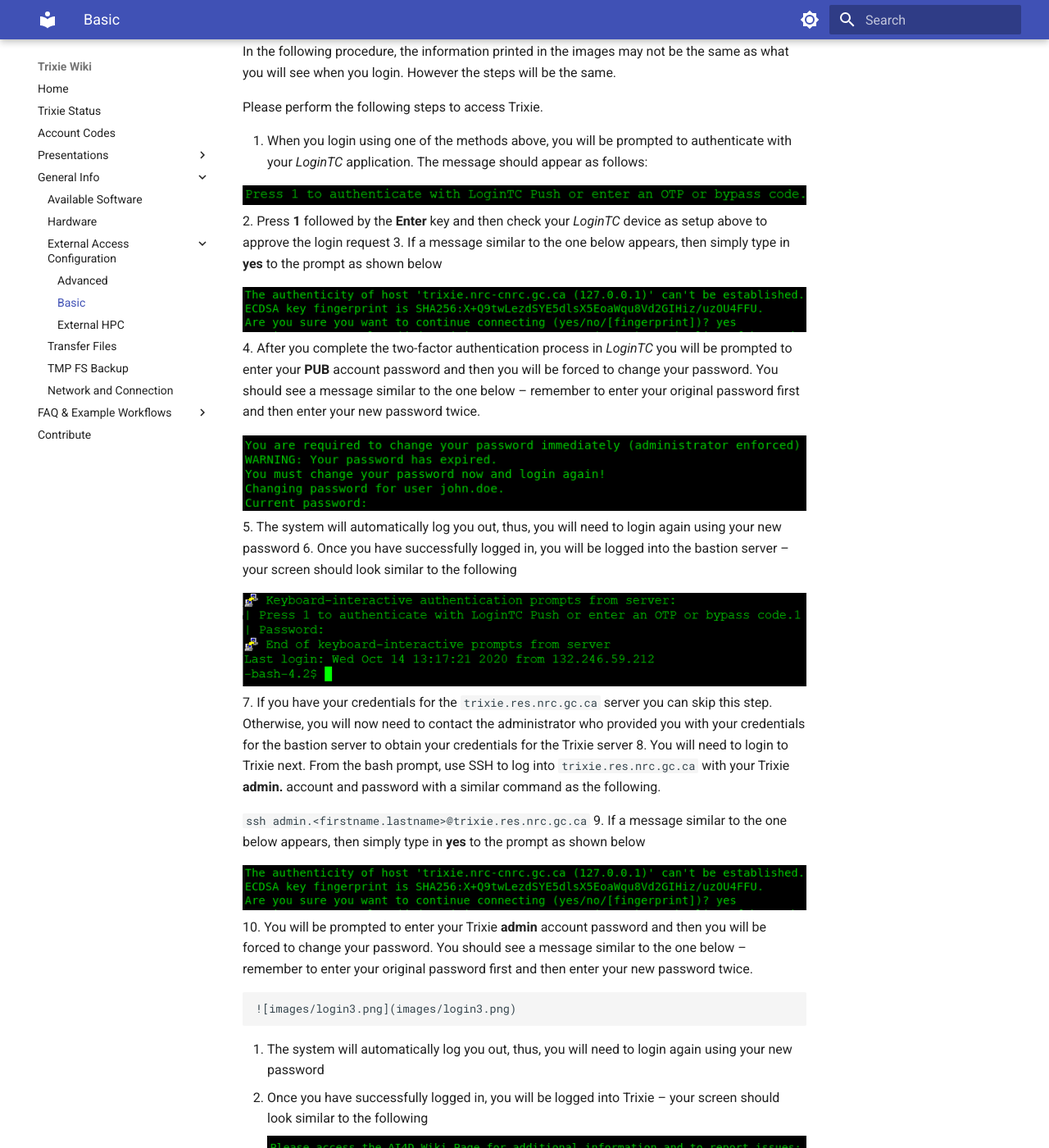
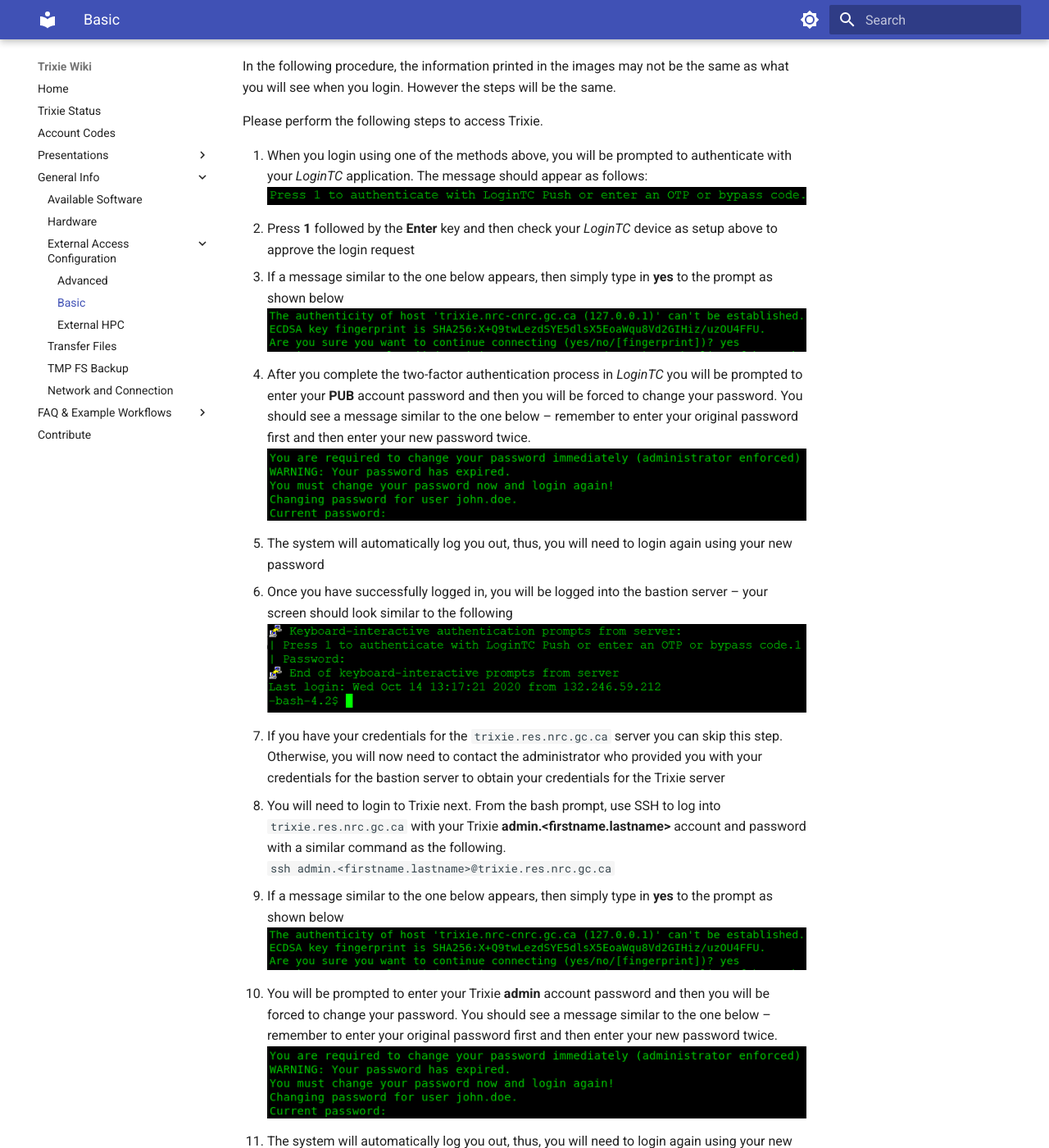
Before and after one commit to ai4d-iasc/trixie, an MkDocs documentation site: the page built from docs/External-Access-Setup.md, in a window 1280 px wide and 1400 px high, scrolled down 2250 px. Shown: the whole window at 82% size. Built offline with MkDocs 1.6.1 and Material for MkDocs 9.7.7, drawn with Linux system fonts in a browser that asks for light colours; some of the changed text lies outside the part shown.

Commit message:
Docs: Fixed formatting of external access page

```diff
--- a/docs/External-Access-Setup.md
+++ b/docs/External-Access-Setup.md
@@ -38,82 +51,105 @@
 
 Under **Session**
 
-1. Set **Host Name (or IP address)**: *<firstname.lastname>`<span>`@pub.nrc-cnrc.gc.ca `<span>`@trixie.nrc-cnrc.gc.ca*
-2. Set **Port**: *22*
-3. Add a name for **Saved Sessions** – perhaps *Bastion*
+1. Set **Host Name (or IP address)**: *<firstname.lastname\>@pub.nrc-cnrc.gc.ca@trixie.nrc-cnrc.gc.ca*
+1. Set **Port**: *22*
+1. Add a name for **Saved Sessions** – perhaps *Bastion*<br>
+   ![img](images/bastion-putty-1.png)</br>
+1. Click **Save**
 
-   ![img](images/bastion-putty-1.png)</br>
-4. Click **Save**
-
-Once the settings have been saved, you can double click on the name in the list of **Saved Sessions** to open a session to the bastion server.
+Once the settings have been saved, you can double click on the name in the list of
+**Saved Sessions** to open a session to the bastion server.
 
 ## Logging in for the First Time
 
-When you login for the first time you will be forced to change your password for both your **Pub** account and your Trixie **admin** account. Please note that when you do this, you will **be prompted for your original (or current) password first** and then you will be prompted to enter your new password twice.
+When you login for the first time you will be forced to change your password for both your **Pub**
+account and your Trixie **admin** account. Please note that when you do this, you will
+**be prompted for your original (or current) password first** and then you will be prompted to
+enter your new password twice.
 
-In the following procedure, the information printed in the images may not be the same as what you will see when you login. However the steps will be the same.
+In the following procedure, the information printed in the images may not be the same as what you
+will see when you login. However the steps will be the same.
 
 Please perform the following steps to access Trixie.
 
-1. When you login using one of the methods above, you will be prompted to authenticate with your *LoginTC* application. The message should appear as follows:
-
+1. When you login using one of the methods above, you will be prompted to authenticate with your
+   *LoginTC* application. The message should appear as follows:<br>
    ![putty](images/trixie-putty-loginTC.png)
-2. Press **1** followed by the **Enter** key and then check your *LoginTC* device as setup above to approve the login request
-3. If a message similar to the one below appears, then simply type in **yes** to the prompt as shown below
-
+1. Press **1** followed by the **Enter** key and then check your *LoginTC* device as setup above to
+   approve the login request
+1. If a message similar to the one below appears, then simply type in **yes** to the prompt as
+   shown below<br>
    ![login](images/login2.png)
-4. After you complete the two-factor authentication process in *LoginTC* you will be prompted to enter your **PUB** account password and then you will be forced to change your password. You should see a message similar to the one below – remember to enter your original password first and then enter your new password twice.
-
+1. After you complete the two-factor authentication process in *LoginTC* you will be prompted to
+   enter your **PUB** account password and then you will be forced to change your password. You
+   should see a message similar to the one below – remember to enter your original password first
+   and then enter your new password twice.<br>
    ![login3](images/login3.png)
-5. The system will automatically log you out, thus, you will need to login again using your new password
-6. Once you have successfully logged in, you will be logged into the bastion server – your screen should look similar to the following
-
+1. The system will automatically log you out, thus, you will need to login again using your new
+   password
+1. Once you have successfully logged in, you will be logged into the bastion server – your screen
+   should look similar to the following<br>
    ![login4](images/login4.png)
-7. If you have your credentials for the ``trixie.res.nrc.gc.ca`` server you can skip this step. Otherwise, you will now need to contact the administrator who provided you with your credentials for the bastion server to obtain your credentials for the Trixie server
-8. You will need to login to Trixie next. From the bash prompt, use SSH to log into ``trixie.res.nrc.gc.ca`` with your Trixie **admin.<firstname.lastname>** account and password with a similar command as the following.
-
+1. If you have your credentials for the ``trixie.res.nrc.gc.ca`` server you can skip this step.
+   Otherwise, you will now need to contact the administrator who provided you with your credentials
+   for the bastion server to obtain your credentials for the Trixie server
+1. You will need to login to Trixie next. From the bash prompt, use SSH to log into
+   ``trixie.res.nrc.gc.ca`` with your Trixie **admin.<firstname.lastname\>** account and password
+   with a similar command as the following.<br>
    ``ssh admin.<firstname.lastname>@trixie.res.nrc.gc.ca``
-9. If a message similar to the one below appears, then simply type in **yes** to the prompt as shown below
-
+1. If a message similar to the one below appears, then simply type in **yes** to the prompt as
+   shown below<br>
    ![login2](images/login2.png)
-10. You will be prompted to enter your Trixie **admin** account password and then you will be forced to change your password. You should see a message similar to the one below – remember to enter your original password first and then enter your new password twice.
-
+1. You will be prompted to enter your Trixie **admin** account password and then you will be
+   forced to change your password. You should see a message similar to the one below – remember to
+   enter your original password first and then enter your new password twice.<br>
     ![images/login3.png](images/login3.png)
-11. The system will automatically log you out, thus, you will need to login again using your new password
-12. Once you have successfully logged in, you will be logged into Trixie – your screen should look similar to the following
-
+1. The system will automatically log you out, thus, you will need to login again using your new
+   password
+1. Once you have successfully logged in, you will be logged into Trixie – your screen should look
+   similar to the following<br>
     ![login5](images/login5.png)
 
-After successful authentication, you should see the Trixie cluster login banner with terms and be placed in a shell in your home directory on the cluster, similar to the image above.
+After successful authentication, you should see the Trixie cluster login banner with terms and be
+placed in a shell in your home directory on the cluster, similar to the image above.
 
-Note that you will be placed in your home directory which only you have access to. For more information on the cluster and its usage, please see the:
+Note that you will be placed in your home directory which only you have access to. For more
+information on the cluster and its usage, please see the:
 
-[Home](index.md)
+[Home Page](index.md)
 
 # Changing passwords
 
-Passwords on the **PUB** and **RES** accounts expire after 90 days and must be changed. If you do not change your password, you will be locked out of the system.
+Passwords on the **PUB** and **RES** accounts expire after 90 days and must be changed.If you do
+not change your password, you will be locked out of the system.
 
-Watch for the pop-up message notifying you to change your password, or set yourself a reminder to change your password before the 90-day expiry.
+Watch for the pop-up message notifying you to change your password, or set yourself a reminder to
+change your password before the 90-day expiry.
 
-If you get locked out of your account due to an expired password for any account, notify your NRC contact who can have the password reset.
+If you get locked out of your account due to an expired password for any account, notify your NRC
+contact who can have the password reset.
 
-## Change Your PUB Password
+## Change Your **PUB** Password
 
-You can change your PUB password by logging into the following website. The site allows you to manage your PUB account. Please use the following format for your username ``john.doe@pub``
+You can change your **PUB** password by logging into the following website. The site allows you to
+manage your **PUB** account. Please use the following format for your username ``john.doe@pub``
 
 [PUB Account Management](https://login-connexion.nrc-cnrc.gc.ca)
 
-Please note that the **Reset Password** feature will not work if you do not fill in the security questions on the website. Therefore it is **strongly recommended** that you fill in the security questions so that you can reset your password if necessary.
+Please note that the **Reset Password** feature will not work if you do not fill in the security
+questions on the website. Therefore it is **strongly recommended** that you fill in the security
+questions so that you can reset your password if necessary.
 
 ## Change Your Admin Password via Linux Terminal
 
 1. Ensure you are logged into the Trixie server (trixie.res.nrc.gc.ca)
-2. Type **passwd** then hit **Enter**
-3. You will be prompted for your original (or current) password first and then you will be prompted to enter your new password twice. You should see a message similar to the one below – remember to enter your original password first and then enter your new password twice.
-
+1. Type **passwd** then hit **Enter**
+1. You will be prompted for your original (or current) password first and then you will be prompted
+   to enter your new password twice. You should see a message similar to the one below – remember
+   to enter your original password first and then enter your new password twice.<br>
    ![login6](images/login6.png)</br>
-4. The system will automatically log you out, thus, you will need to login again using your new password
+1. The system will automatically log you out, thus, you will need to login again using your new
+   password
 
 # Related Topics
 
```
Also changed, not shown: other parts of docs/External-Access-Setup.md (+25 -12 lines), 1 other file.
